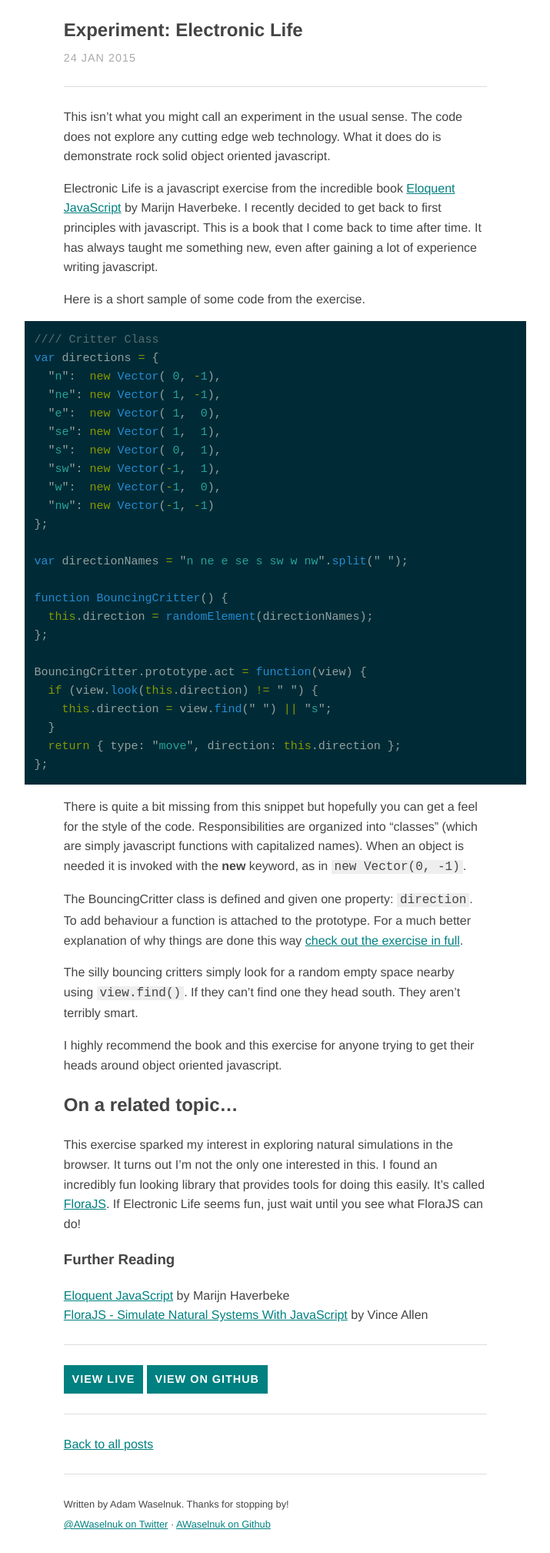
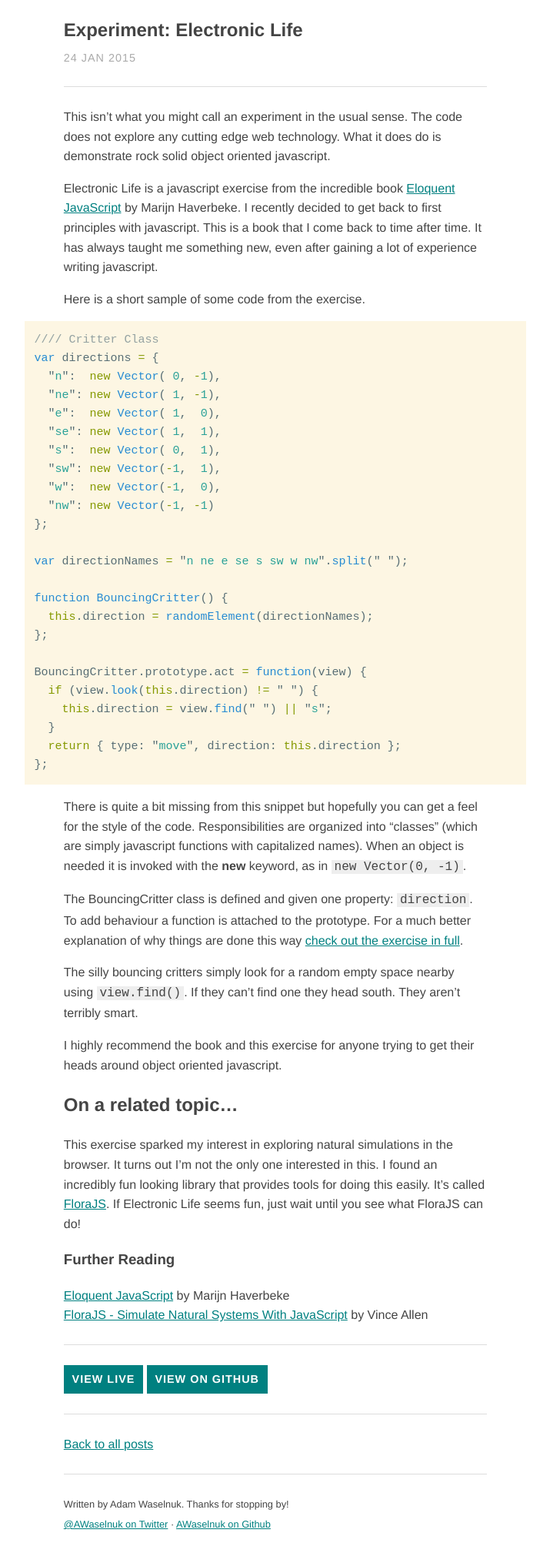
Before and after one commit to AWaselnuk/AWaselnuk.github.io, a Jekyll site: the page built from _posts/2015-01-24-electronic-life.markdown, in a window 1280 px wide. Shown: the whole page at 77% size, without its empty margins (282-997 px from the left). Built offline with Jekyll 4.4.1, drawn with Linux system fonts in a browser that asks for light colours.

Commit message:
switch to solarized light

```diff
--- a/_scss/main.scss
+++ b/_scss/main.scss
@@ -16,5 +16,5 @@
 @import "global";
 @import "homepage";
 @import "posts";
-@import "pygments/solarized_dark";
+@import "pygments/solarized_light";
 @import "pygments/config";
--- a/css/main.css
+++ b/css/main.css
@@ -812,7 +812,7 @@ footer {
     .cover-mask {
       margin-bottom: 0; } }
 
-/* Solarized Dark
+/* Solarized Light
 
 For use with Jekyll and Pygments
 
@@ -820,9 +820,9 @@ http://ethanschoonover.com/solarized
 
 SOLARIZED HEX      ROLE
 --------- -------- ------------------------------------------
-base03    #002b36  background
-base01    #586e75  comments / secondary content
-base1     #93a1a1  body text / default code / primary content
+base01    #586e75  body text / default code / primary content
+base1     #93a1a1  comments / secondary content
+base3     #fdf6e3  background
 orange    #cb4b16  constants
 red       #dc322f  regex, special keywords
 blue      #268bd2  reserved keywords
@@ -830,23 +830,23 @@ cyan      #2aa198  strings, numbers
 green     #859900  operators, other keywords
 */
 .highlight {
-  background-color: #002b36;
-  color: #93a1a1; }
+  background-color: #fdf6e3;
+  color: #586e75; }
 
 .highlight .lineno {
-  color: #586e75; }
+  color: #93a1a1; }
 
 /* Line Numbers */
 .highlight .c {
-  color: #586e75; }
+  color: #93a1a1; }
 
 /* Comment */
 .highlight .err {
-  color: #93a1a1; }
+  color: #586e75; }
 
 /* Error */
 .highlight .g {
-  color: #93a1a1; }
+  color: #586e75; }
 
 /* Generic */
 .highlight .k {
@@ -854,11 +854,11 @@ green     #859900  operators, other keywords
 
 /* Keyword */
 .highlight .l {
-  color: #93a1a1; }
+  color: #586e75; }
 
 /* Literal */
 .highlight .n {
-  color: #93a1a1; }
+  color: #586e75; }
 
 /* Name */
 .highlight .o {
@@ -870,11 +870,11 @@ green     #859900  operators, other keywords
 
 /* Other */
 .highlight .p {
-  color: #93a1a1; }
+  color: #586e75; }
 
 /* Punctuation */
 .highlight .cm {
-  color: #586e75; }
+  color: #93a1a1; }
 
 /* Comment.Multiline */
 .highlight .cp {
@@ -882,7 +882,7 @@ green     #859900  operators, other keywords
 
 /* Comment.Preproc */
 .highlight .c1 {
-  color: #586e75; }
+  color: #93a1a1; }
 
 /* Comment.Single */
 .highlight .cs {
@@ -894,7 +894,7 @@ green     #859900  operators, other keywords
 
 /* Generic.Deleted */
 .highlight .ge {
-  color: #93a1a1;
+  color: #586e75;
   font-style: italic; }
 
 /* Generic.Emph */
@@ -911,15 +911,15 @@ green     #859900  operators, other keywords
 
 /* Generic.Inserted */
 .highlight .go {
-  color: #93a1a1; }
+  color: #586e75; }
 
 /* Generic.Output */
 .highlight .gp {
-  color: #93a1a1; }
+  color: #586e75; }
 
 /* Generic.Prompt */
 .highlight .gs {
-  color: #93a1a1;
+  color: #586e75;
   font-weight: bold; }
 
 /* Generic.Strong */
@@ -928,7 +928,7 @@ green     #859900  operators, other keywords
 
 /* Generic.Subheading */
 .highlight .gt {
-  color: #93a1a1; }
+  color: #586e75; }
 
 /* Generic.Traceback */
 .highlight .kc {
@@ -956,7 +956,7 @@ green     #859900  operators, other keywords
 
 /* Keyword.Type */
 .highlight .ld {
-  color: #93a1a1; }
+  color: #586e75; }
 
 /* Literal.Date */
 .highlight .m {
@@ -968,7 +968,7 @@ green     #859900  operators, other keywords
 
 /* Literal.String */
 .highlight .na {
-  color: #93a1a1; }
+  color: #586e75; }
 
 /* Name.Attribute */
 .highlight .nb {
@@ -1000,19 +1000,19 @@ green     #859900  operators, other keywords
 
 /* Name.Function */
 .highlight .nl {
-  color: #93a1a1; }
+  color: #586e75; }
 
 /* Name.Label */
 .highlight .nn {
-  color: #93a1a1; }
+  color: #586e75; }
 
 /* Name.Namespace */
 .highlight .nx {
-  color: #93a1a1; }
+  color: #586e75; }
 
 /* Name.Other */
 .highlight .py {
-  color: #93a1a1; }
+  color: #586e75; }
 
 /* Name.Property */
 .highlight .nt {
@@ -1028,7 +1028,7 @@ green     #859900  operators, other keywords
 
 /* Operator.Word */
 .highlight .w {
-  color: #93a1a1; }
+  color: #586e75; }
 
 /* Text.Whitespace */
 .highlight .mf {
@@ -1048,7 +1048,7 @@ green     #859900  operators, other keywords
 
 /* Literal.Number.Oct */
 .highlight .sb {
-  color: #586e75; }
+  color: #93a1a1; }
 
 /* Literal.String.Backtick */
 .highlight .sc {
@@ -1056,7 +1056,7 @@ green     #859900  operators, other keywords
 
 /* Literal.String.Char */
 .highlight .sd {
-  color: #93a1a1; }
+  color: #586e75; }
 
 /* Literal.String.Doc */
 .highlight .s2 {
@@ -1068,7 +1068,7 @@ green     #859900  operators, other keywords
 
 /* Literal.String.Escape */
 .highlight .sh {
-  color: #93a1a1; }
+  color: #586e75; }
 
 /* Literal.String.Heredoc */
 .highlight .si {
```
Also changed, not shown: 1 other file.
